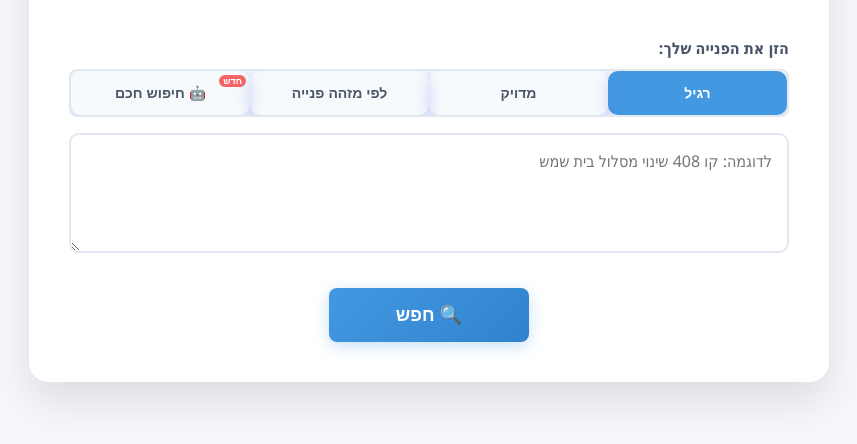
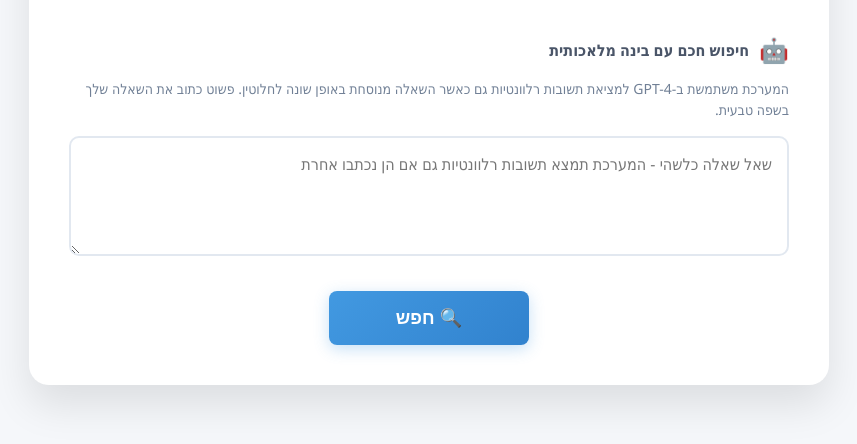
Before and after one commit to RonTitans/AvTahbura, a website: page public/index.html in a window 1280 px wide. Shown: the part 316-760 px from the top of the page, without its empty margins (211-1068 px from the left). Drawn offline with Linux system fonts and the light colour scheme.

Commit message:
feat: Hide other search modes and make Smart Search the default
- Hidden the 3-tab mode switcher
- Set Smart Search as the default and only visible mode
- Added informative header explaining the AI-powered search
- Users now see only the smart search interface for simplicity

```diff
--- a/public/index.html
+++ b/public/index.html
@@ -453,18 +453,21 @@
 
         <form id="inquiryForm">
             <div class="form-group">
-                <label for="inquiry">הזן את הפנייה שלך:</label>
+                <label for="inquiry" style="display: flex; align-items: center; gap: 10px; margin-bottom: 12px;">
+                    <span style="font-size: 24px;">🤖</span>
+                    <span>חיפוש חכם עם בינה מלאכותית</span>
+                </label>
+                <p style="font-size: 14px; color: #718096; margin-bottom: 16px; line-height: 1.5;">
+                    המערכת משתמשת ב-GPT-4 למציאת תשובות רלוונטיות גם כאשר השאלה מנוסחת באופן שונה לחלוטין.
+                    פשוט כתוב את השאלה שלך בשפה טבעית.
+                </p>
 
                 <!-- Search Mode Switcher -->
+                <!-- Mode switcher hidden - only smart search active -->
                 <div class="mode-switcher" style="
-                    display: flex;
-                    border: 2px solid #e2e8f0;
-                    border-radius: 8px;
-                    background: #f7fafc;
-                    margin-bottom: 16px;
-                    overflow: hidden;
+                    display: none;
                 ">
-                    <button type="button" class="mode-btn" data-mode="regular" aria-pressed="true" style="
+                    <button type="button" class="mode-btn" data-mode="regular" aria-pressed="false" style="
                         flex: 1;
                         padding: 12px 16px;
                         border: none;
@@ -506,7 +509,7 @@
                     ">
                         לפי מזהה פנייה
                     </button>
-                    <button type="button" class="mode-btn" data-mode="smart" aria-pressed="false" style="
+                    <button type="button" class="mode-btn" data-mode="smart" aria-pressed="true" style="
                         flex: 1;
                         padding: 12px 16px;
                         border: none;
@@ -592,7 +595,7 @@
             const searchBtn = document.getElementById('searchBtn');
             const modeTip = document.getElementById('modeTip');
 
-        let currentMode = 'regular';
+        let currentMode = 'smart'; // Default to smart search
         // Global variables
         let currentInquiry = '';
         let currentOfficialResponse = '';
```
